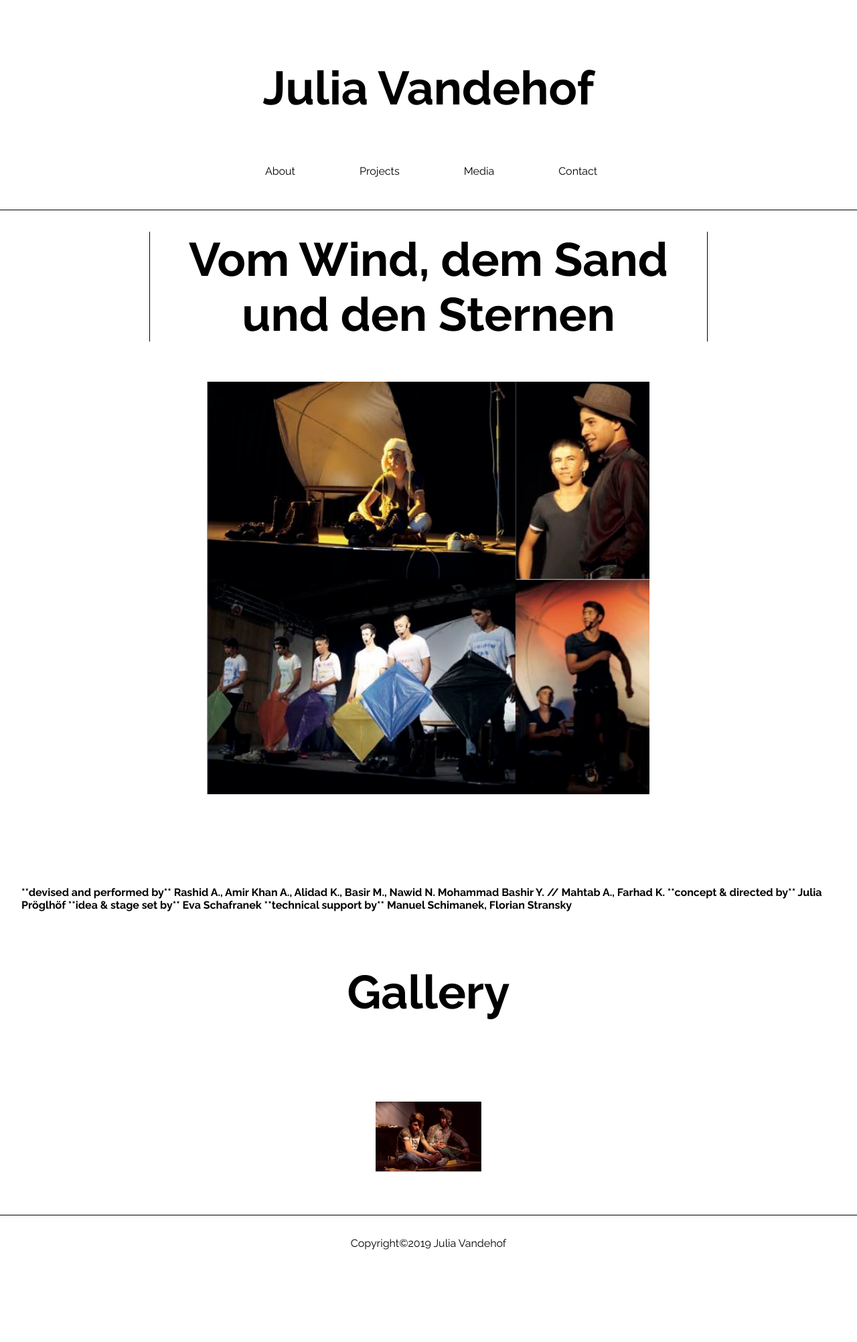
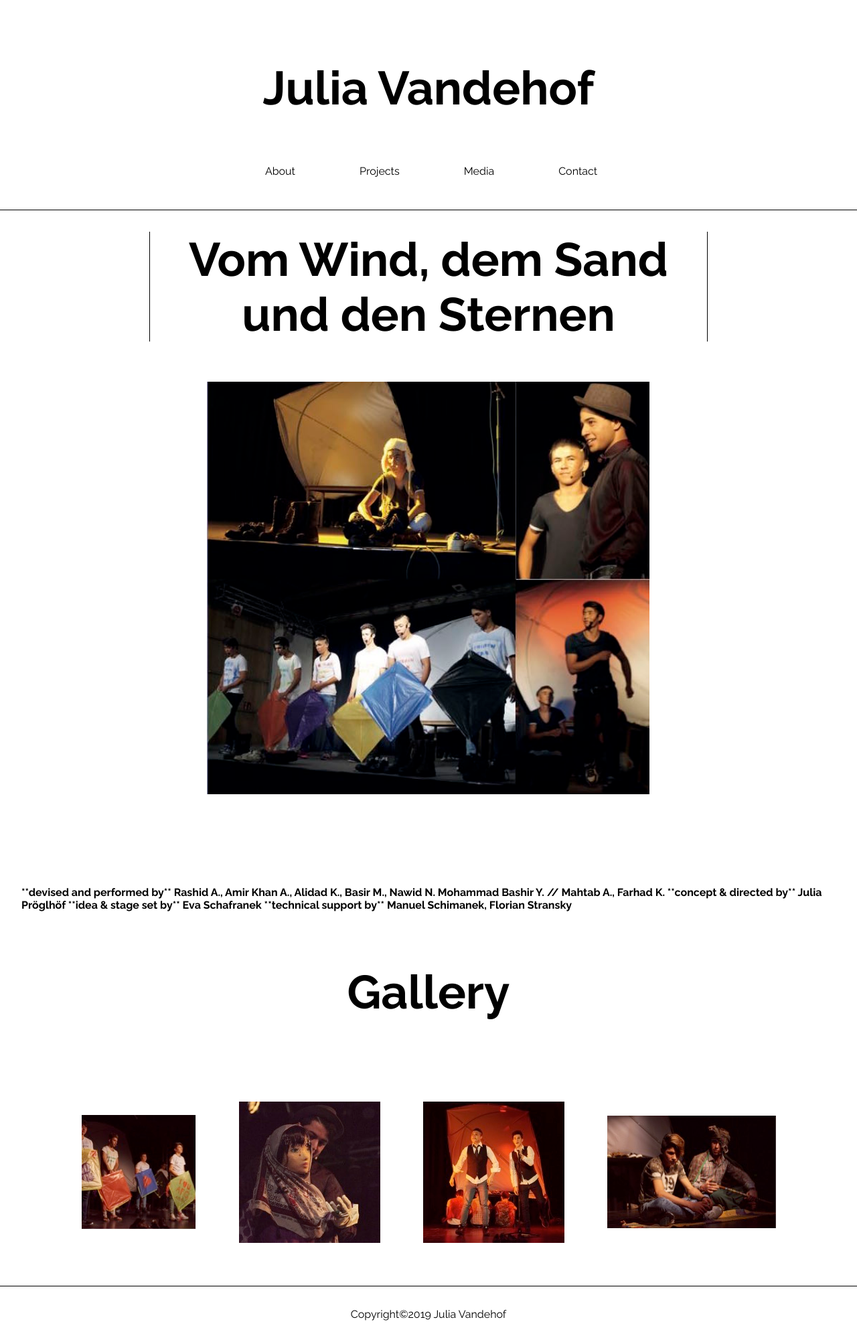
Before and after one commit to matteocarpi/julia, a Jekyll site: the page built from _posts/2019-04-20-vom-wind-dem-sand-und-den-sternen.md, in a window 1280 px wide. Shown: the whole page at 67% size. Built offline with Jekyll 4.4.1, drawn with Linux system fonts in a browser that asks for light colours; before the commit the page ends 1898 px from its top, so only the background shows below that.

Commit message:
Update from Forestry.io Julia Proeglhoef updated _posts/2019-04-20-vom-wind-dem-sand-und-den-sternen.md

```diff
--- a/_posts/2019-04-20-vom-wind-dem-sand-und-den-sternen.md
+++ b/_posts/2019-04-20-vom-wind-dem-sand-und-den-sternen.md
@@ -18,10 +18,14 @@ main_pictures:
 - "/uploads/foto-vom-wind.jpg"
 description: ''
 gallery:
+- "/uploads/fotowind1.jpg"
+- "/uploads/fotowind3.jpg"
+- "/uploads/fotowind4.jpg"
 - "/uploads/fotowind2.jpg"
 youtube_link: ''
 press: false
 press_pictures:
+- "/uploads/artikelwind2.jpg"
 - "/uploads/artikelvomwind1.jpg"
 date: 2019-04-20 10:47:59 +0000
 
```
